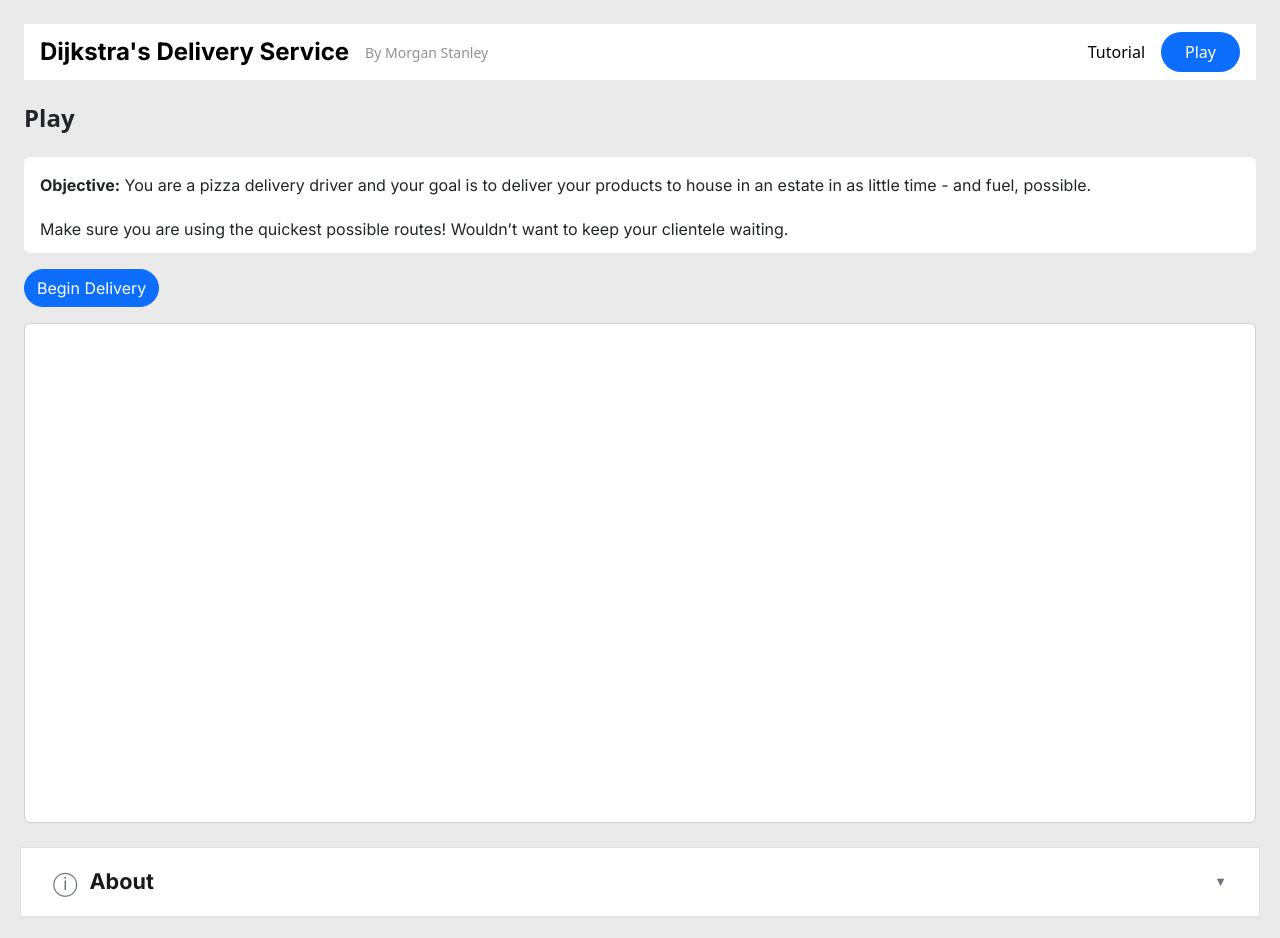
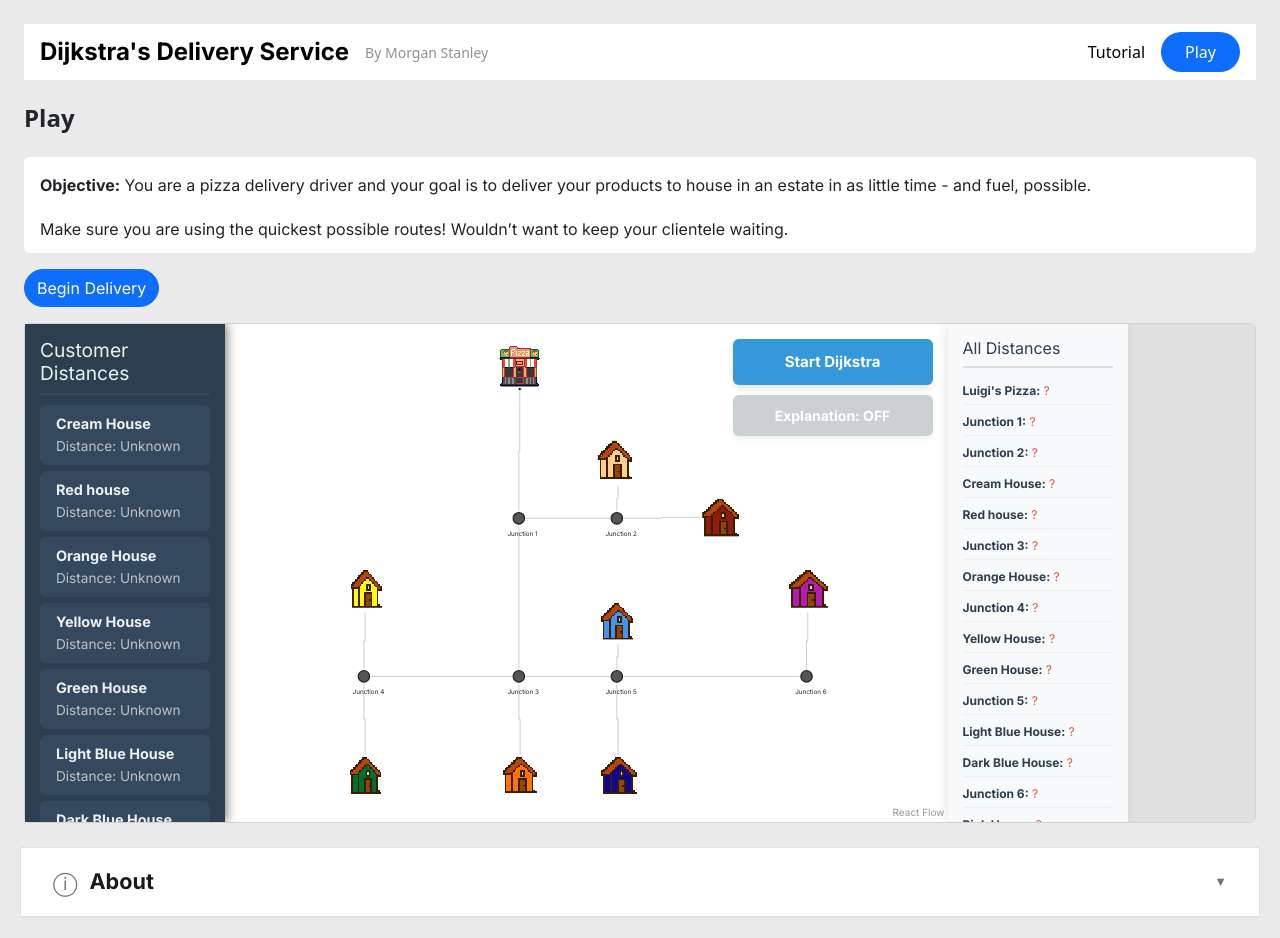
Before and after one commit to JosephMcLean118/dijkstras-delivery, a React (Vite) app in the folder delivery/: page /play in a window 1280 px wide. Built offline with nearby package versions, Linux system fonts and the light colour scheme.

Commit message:
added game to play

```diff
--- a/delivery/src/pages/Play.jsx
+++ b/delivery/src/pages/Play.jsx
@@ -1,4 +1,4 @@
-import React from 'react';
+import BoardScene from '../nodes/boardscene';
 import 'bootstrap/dist/css/bootstrap.min.css';
 
 export default function Play() {
@@ -22,10 +22,9 @@ export default function Play() {
         </div>
         <button class="btn btn-primary mt-3 rounded-pill" type="submit">Begin Delivery</button>
 
-        <div
-          className="card bg-white mt-3 "
-          style={{ height: '500px', width: '100%' }}
-        ></div>
+        <div className="card bg-white mt-3" style={{ height: '500px', width: '100%' }}>
+          <BoardScene />
+        </div>
       </div>
     </div>
     </>
```
